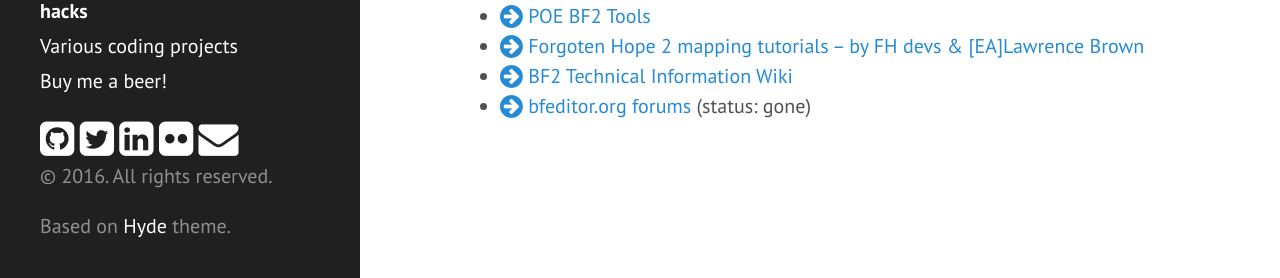
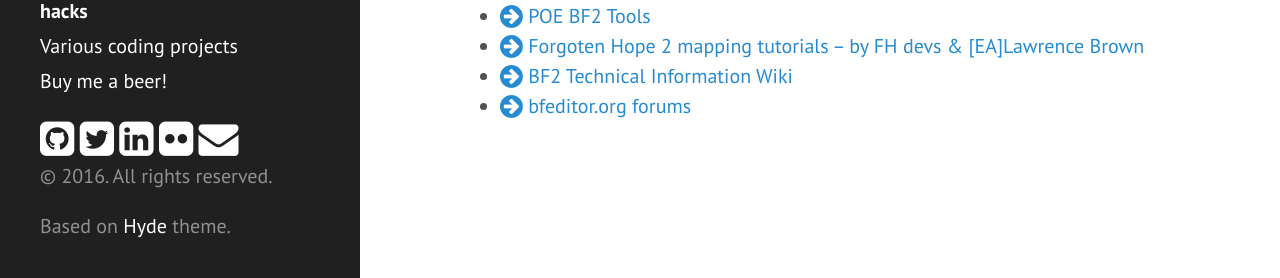
Before and after one commit to spitfire05/spitfire05.github.io, a Jekyll site: the page built from 11_battlefield-2-modding-tools-hacks.md, in a window 1280 px wide and 900 px high, scrolled down 684 px. Shown: the part 619-897 px from the top of the window. Built offline with Jekyll 4.4.1, drawn with Linux system fonts in a browser that asks for light colours; nearby versions of some CDN libraries; comment, search, counter and statistics services are not loaded.

Commit message:
bfeditor.org forums are back on-line

```diff
--- a/11_battlefield-2-modding-tools-hacks.md
+++ b/11_battlefield-2-modding-tools-hacks.md
@@ -84,4 +84,4 @@ NOTE: This **will** cause [PunkBuster](http://evenbalance.com) to kick you from
   * [<i class="fa fa-lg black fa-arrow-circle-right"></i> POE BF2 Tools](http://www.fhmod.org/bf2tools/poe2_3dsMax9_Tools_v0.30.zip)
   * [<i class="fa fa-lg black fa-arrow-circle-right"></i> Forgoten Hope 2 mapping tutorials &#8211; by FH devs & [EA]Lawrence Brown](http://forgottenhope.warumdarum.de/tutorials/)
   * [<i class="fa fa-lg black fa-arrow-circle-right"></i> BF2 Technical Information Wiki](http://bf2tech.org/)
-  * [<i class="fa fa-lg black fa-arrow-circle-right"></i> bfeditor.org forums](http://www.bfeditor.org/forums/) (status: gone)
+  * [<i class="fa fa-lg black fa-arrow-circle-right"></i> bfeditor.org forums](http://www.bfeditor.org/forums/)
```
